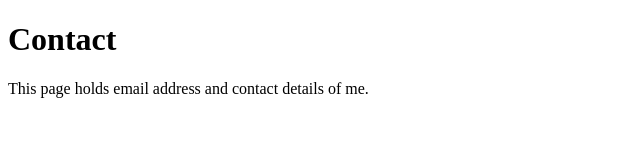
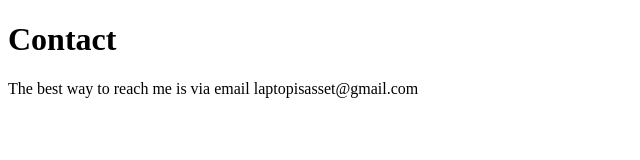
Before and after one commit to laptopisasset/gatsby-bootcamp, a Gatsby site: page /contact in a window 1280 px wide. Shown: the whole page, without its empty margins (0-640 px from the left). Built offline with nearby package versions, Linux system fonts and the light colour scheme; Gatsby itself is replaced by a stand-in of ours.

Commit message:
Added the contact page.

```diff
--- a/src/pages/contact.js
+++ b/src/pages/contact.js
@@ -4,7 +4,7 @@ const ContactPage = () => {
   return (
     <div>
       <h1>Contact</h1>
-      <p>This page holds email address and contact details of me.</p>
+      <p>The best way to reach me is via email laptopisasset@gmail.com</p>
     </div>
   )
 }
```
